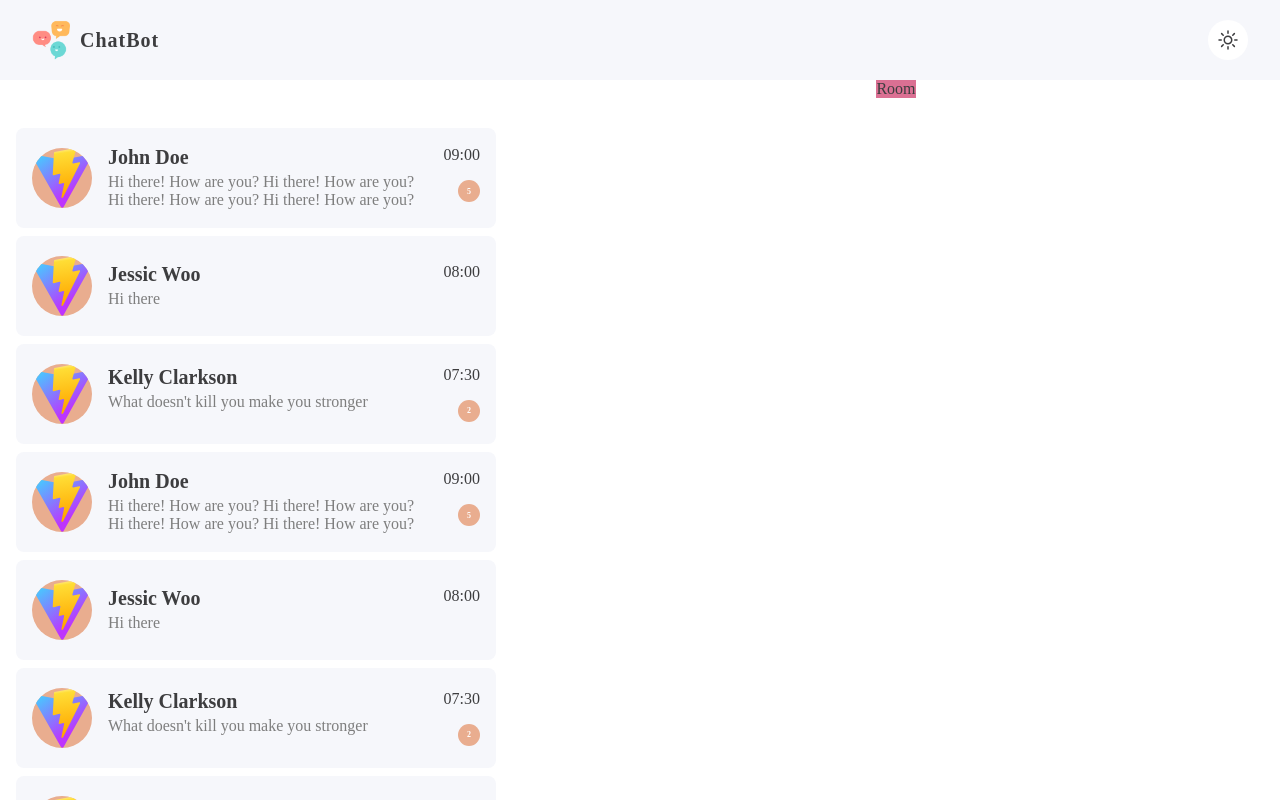
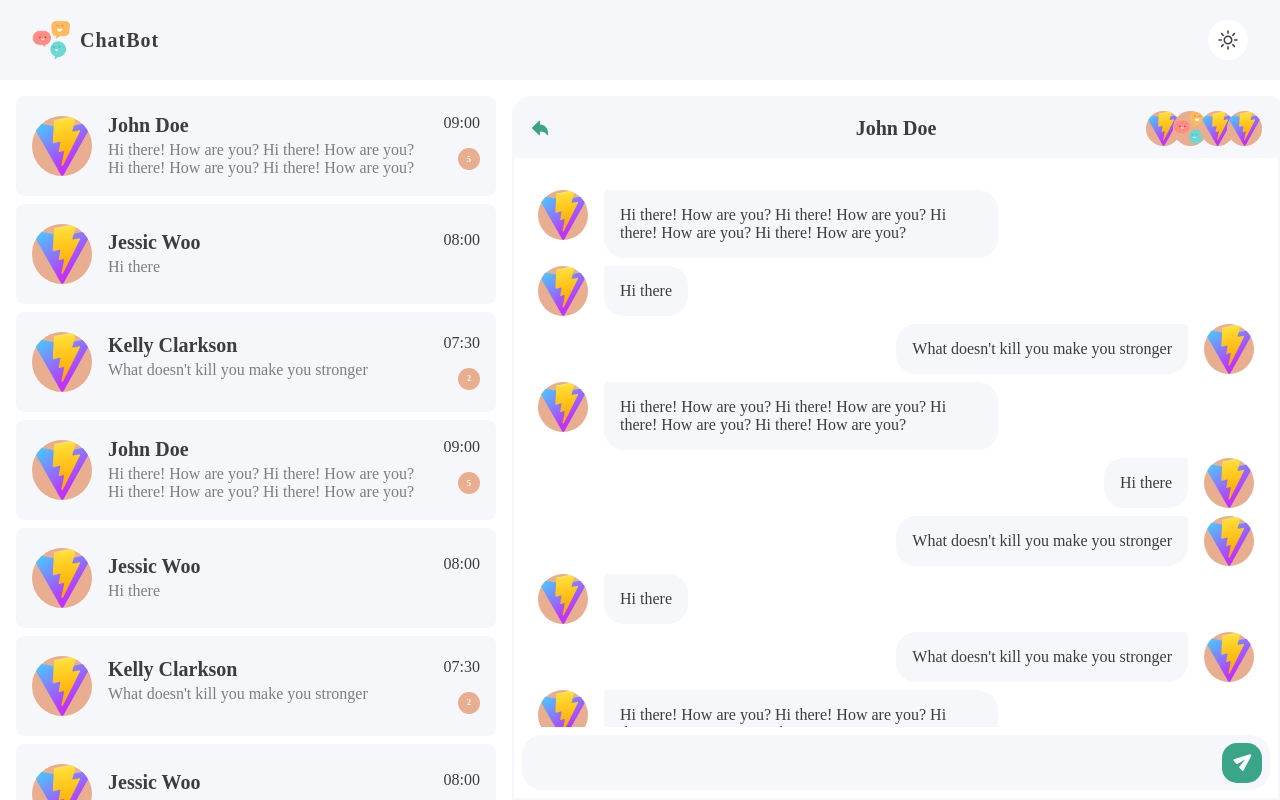
Before and after one commit to tsengm6h6/chat-app-client-v2, a React (Vite) app: page / in a window 1280 px wide. Built offline with nearby package versions, Linux system fonts and the light colour scheme.

Commit message:
add chat room ui

```diff
--- /dev/null
+++ b/src/components/Avatar.jsx
@@ -0,0 +1,60 @@
+import React from 'react'
+import styled, { css } from 'styled-components'
+
+function Avatar(props) {
+  return (
+    <StyledAvatar {...props} alt="avatar" />
+  )
+}
+
+export function MultiAvatar(props) {
+  return (
+    <StyledMultiAvatar {...props} alt="avatar" />
+  )
+}
+
+const StyledAvatar = styled.img `
+  background-color: var(--warning);
+  border-radius: 50%;
+  object-fit: cover;
+
+  ${(props) => {
+      switch (props.size) {
+        case 'small':
+          return css `
+            min-width: 35px;
+            min-height: 35px;
+            width: 35px;
+            height: 35px;
+          `
+          break;
+        case 'medium':
+          return css `
+            min-width: 50px;
+            min-height: 50px;
+            width: 50px;
+            height: 50px;
+          `
+          break;
+        default:
+          return css `
+            min-width: 60px;
+            min-height: 60px;
+            width: 60px;
+            height: 60px;
+          `
+          break;
+      }
+    }
+  }
+`
+
+const StyledMultiAvatar = styled(StyledAvatar) `
+  transform: scale(1);
+
+  &:not(:first-child) {
+    margin-left: -8px;
+  }
+`
+
+export default Avatar
--- /dev/null
+++ b/src/data/fakeMessage.js
@@ -0,0 +1,66 @@
+export const fakeMessage = [
+  {
+    id: 1,
+    avatar: "/vite.svg",
+    name: "John Doe",
+    text: "Hi there! How are you? Hi there! How are you? Hi there! How are you? Hi there! How are you?",
+    time: "09:00",
+    unread: 5
+  },
+  {
+    id: 2,
+    avatar: "/vite.svg",
+    name: "Jessic Woo",
+    text: "Hi there",
+    time: "08:00",
+    unread: 0
+  },
+  {
+    id: 3,
+    avatar: "/vite.svg",
+    name: "Kelly Clarkson",
+    text: "What doesn't kill you make you stronger",
+    time: "07:30",
+    unread: 2
+  },
+  {
+    id: 4,
+    avatar: "/vite.svg",
+    name: "John Doe",
+    text: "Hi there! How are you? Hi there! How are you? Hi there! How are you? Hi there! How are you?",
+    time: "09:00",
+    unread: 5
+  },
+  {
+    id: 5,
+    avatar: "/vite.svg",
+    name: "Jessic Woo",
+    text: "Hi there",
+    time: "08:00",
+    unread: 0
+  },
+  {
+    id: 6,
+    avatar: "/vite.svg",
+    name: "Kelly Clarkson",
+    text: "What doesn't kill you make you stronger",
+    time: "07:30",
+    unread: 2
+  },
+  {
+    id: 7,
+    avatar: "/vite.svg",
+    name: "Jessic Woo",
+    text: "Hi there",
+    time: "08:00",
+    unread: 0
+  },
+  {
+    id: 8,
+    avatar: "/vite.svg",
+    name: "Kelly Clarkson",
+    text: "What doesn't kill you make you stronger",
+    time: "07:30",
+    unread: 2
+  }
+]
--- a/src/pages/Chat/ChatListItem.jsx
+++ b/src/pages/Chat/ChatListItem.jsx
@@ -1,5 +1,6 @@
 import React from 'react'
 import styled from 'styled-components'
+import Avatar from '../../components/Avatar'
 
 function ChatListItem({ avatar, name, text, time, unread }) {
   return (
@@ -31,14 +32,6 @@ const ListItem = styled.li `
   gap: 1rem;
   background-color: var(--bg-color-darken);
   border-radius: 8px;
-`
-
-const Avatar = styled.img `
-  width: 60px;
-  height: 60px;
-  background-color: var(--warning);
-  border-radius: 50%;
-  object-fit: cover;
 `
 
 const ListContent = styled.div `
--- /dev/null
+++ b/src/pages/Chat/ChatMessage.jsx
@@ -0,0 +1,45 @@
+import React from 'react'
+import styled from 'styled-components'
+import Avatar from '../../components/Avatar'
+
+function ChatMessage({ avatar, id, name, text, time, unread }) {
+  const userId = [3, 5, 6, 8]
+  const fromSelf = userId.includes(id)
+
+  console.log(id, fromSelf)
+
+  return (
+    <Message className={fromSelf ? 'self' : null }>
+      <Avatar size="medium" src={avatar} />
+      <Text className={fromSelf ? 'self' : null }>{text}</Text>
+    </Message>
+  )
+}
+
+const Message = styled.div `
+  display: flex;
+  align-items: flex-start;
+  gap: 1rem;
+  margin: 0.5rem 0;
+
+  &.self {
+    flex-direction: row-reverse;
+    align-self: flex-end;
+  }
+`
+
+const Text = styled.p `
+  padding: 1rem 1rem;
+  background-color: var(--bg-color-darken);
+  border-radius: 20px;
+  border-top-left-radius: 4px;
+  max-width: 55%;
+
+  &.self {
+    border-top-right-radius: 4px;
+    border-top-left-radius: 20px;
+  }
+`
+
+
+export default ChatMessage
--- a/src/pages/Chat/ChatRoom.jsx
+++ b/src/pages/Chat/ChatRoom.jsx
@@ -1,17 +1,147 @@
 import React from 'react'
 import styled from 'styled-components'
+import { fakeMessage } from '../../data/fakeMessage'
+import ChatMessage from '../Chat/ChatMessage'
+import { IoArrowUndo, IoSend } from "react-icons/io5";
+import { MultiAvatar } from '../../components/Avatar';
 
 function ChatRoom() {
+  const renderedMessage = fakeMessage.map(msg => {
+    return (
+      <ChatMessage key={msg.id} {...msg} />
+    )
+  })
   return (
     <RoomWrapper>
-      Room
+      <RoomHeader>
+        <HeaderIcon>
+          <IconWrapper>
+            <IoArrowUndo />
+          </IconWrapper>
+        </HeaderIcon>
+        <HeaderName>John Doe</HeaderName>
+        <HeaderMembers>
+          <MultiAvatar size="small" src="/vite.svg" />
+          <MultiAvatar size="small" src="/talking.png" />
+          <MultiAvatar size="small" src="/vite.svg" />
+          <MultiAvatar size="small" src="/vite.svg" />
+        </HeaderMembers>
+      </RoomHeader>
+      <RoomMessage>
+        {renderedMessage}
+        {renderedMessage}
+        {renderedMessage}
+      </RoomMessage>
+      <RoomField>
+        <RoomInput />
+        <RoomInputButton>
+          <ButtonIconWrapper>
+            <IoSend/>
+          </ButtonIconWrapper>
+        </RoomInputButton>
+      </RoomField>
     </RoomWrapper>
   )
 }
 
 const RoomWrapper = styled.div `
-  background-color: palevioletred;
+  margin: 1rem 0;
+  width: 100%;
+  height: calc(100% - 1rem);
+  background-color: var(--bg-color-main);
+  border-top-left-radius: 20px;
+  border-top-right-radius: 8px;
+  border: 2px solid var(--bg-color-darken);
+  overflow: hidden;
+  display: flex;
+  flex-direction: column;
+  justify-content: space-between;
+`
+const RoomHeader = styled.div `
+  padding: 0 1rem;
+  height: 60px;
+  background-color: var(--bg-color-darken);
+  display: grid;
+  grid-template-columns: repeat(4, 1fr);
+  grid-template-rows: repeat(2, 1fr);
+  align-items: center;
+  gap: 0.5rem;
 `
 
+const RoomMessage = styled.div `
+  flex: 1;
+  overflow: auto;
+  padding: 1.5rem;
+`
+
+const RoomField = styled.div `
+  margin: 0.5rem;
+  height: 55px;
+  background-color: var(--bg-color-darken);
+  border-radius: 20px;
+  display: flex;
+  align-items: center;
+`
+
+const RoomInput = styled.input `
+  flex: 1;
+  padding: 1rem 0;
+  margin: 0 0.5rem 0 1rem;
+  border-radius: 20px;
+  border: none;
+  background-color: transparent;
+  color: var(--main-color);
+  outline: none;
+  font-size: 1rem;
+`
+
+const RoomInputButton = styled.button `
+  margin-right: 0.5rem;
+  width: 40px;
+  height: 40px;
+  border-radius: 15px;
+  background-color: var(--primary);
+  color: var(--bg-color-main);
+  outline: none;
+  border: none;
+`
+
+const IconWrapper = styled.div `
+  display: flex;
+  align-items: center;
+  justify-content: center;
+`
+
+const ButtonIconWrapper = styled(IconWrapper) `
+  font-size: 1.15rem;
+  transform: rotate(-40deg);
+  padding-left: 6px;
+  cursor: pointer;
+`
+
+const HeaderIcon = styled.div `
+  grid-column: 1 / 2;
+  grid-row: 1 / 3;
+  justify-self: flex-start;
+  font-size: 1.25rem;
+  color: var(--primary);
+  margin: 0;
+  cursor: pointer;
+`
+
+const HeaderName = styled.h2 `
+  grid-column: 2 / 4;
+  grid-row: 1 / 3;
+  font-size: 1.25rem;
+  justify-self: center;
+`
+const HeaderMembers = styled.div `
+  grid-column: 4 / 5;
+  grid-row: 1 / 3;
+  justify-self: flex-end;
+  display: flex;
+  align-items: center;
+  justify-content: center;
+`
 
 export default ChatRoom
--- a/src/pages/Chat/Home.jsx
+++ b/src/pages/Chat/Home.jsx
@@ -17,7 +17,7 @@ function Home() {
           <ChatRecordList />
         </ChatContainer>
         <RoomContainer
-          onClick={() => setShow(false)}
+
           className={show ? 'show' : null}>
           <ChatRoom />
         </RoomContainer>
@@ -41,7 +41,7 @@ const ChatContainer = styled(Container) `
   height: calc(100vh - 80px);
   background-color: var(--bg-color-main);
   align-items: flex-start;
-  padding: 2rem 0 1rem;
+  padding: 0 0 ;
 
   @media screen and (min-width: 768px) {
     max-width: calc(480px + 2rem);
@@ -49,7 +49,7 @@ const ChatContainer = styled(Container) `
 `
 
 const RoomContainer = styled(ChatContainer) `
-  padding: 0 1rem;
+  padding: 0;
   position: absolute;
   top: 0;
   left: 0;
@@ -57,6 +57,7 @@ const RoomContainer = styled(ChatContainer) `
   transform-origin: right;
   opacity: 0;
   transition: 0.3s all ease-in-out;
+  overflow: hidden;
 
   &.show {
     transform: translateX(0) scale(1, 1);
@@ -67,6 +68,7 @@ const RoomContainer = styled(ChatContainer) `
     position: relative;
     transform: translateX(0) scale(1, 1);
     opacity: 1;
+    transition: none;
     max-width: 100%;
   }
 `
```
